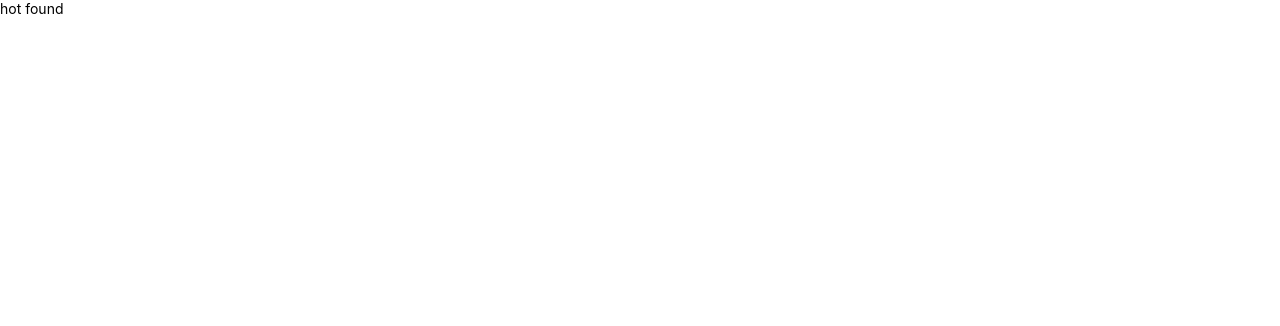
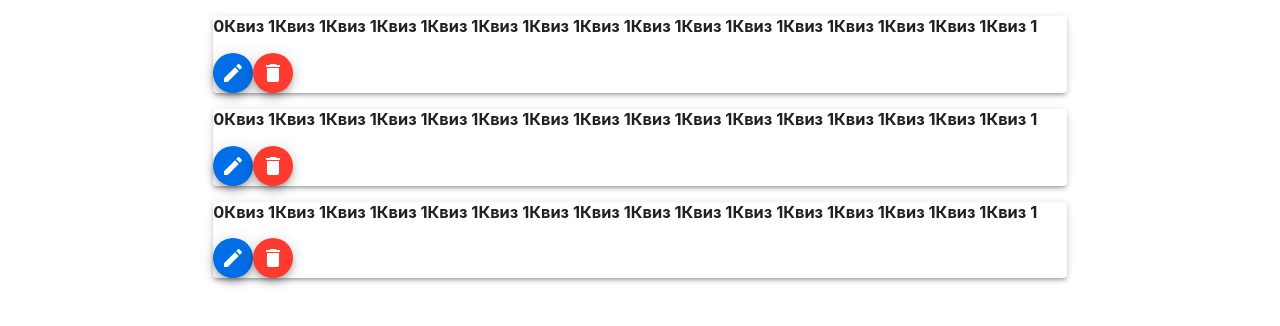
Before and after one commit to MaximKudriavtsev/the-byte-club, a React app: page /quiz-list in a window 1280 px wide. Shown: the top 326 px of the page. Built offline with nearby package versions, Linux system fonts and the light colour scheme.

Commit message:
feature(client): add quiz card

```diff
--- a/src/components/layout.tsx
+++ b/src/components/layout.tsx
@@ -7,12 +7,12 @@ type Props = {
 
 export const Layout: FC<Props> = ({ children }) => {
   return (
-    <Grid container spacing={2}>
-      <Grid item xs={2}></Grid>
-      <Grid item xs={8}>
+    <Grid container>
+      <Grid item xs={1} sm={2}></Grid>
+      <Grid item xs={10} sm={8}>
         {children}
       </Grid>
-      <Grid item xs={2}></Grid>
+      <Grid item xs={1} sm={2}></Grid>
     </Grid>
   );
 };
--- /dev/null
+++ b/src/components/quiz-card/quiz-card.scss
@@ -0,0 +1,33 @@
+@import '/src/media.scss';
+
+.quiz-card {
+  &-wrapper {
+    padding: 10px 20px;
+    margin: 20px;
+    display: flex;
+    flex-direction: row;
+    align-items: center;
+
+    @include phone {
+      display: flex;
+      flex-direction: column;
+    }
+  }
+  &-title {
+    width: 80%;
+
+    @include phone {
+      width: 100%;
+    }
+  }
+
+  &-button:last-child {
+    margin-left: 15px;
+  }
+
+  &-button-wrapper {
+    display: flex;
+    margin-left: auto;
+    padding-left: 15px;
+  }
+}
--- /dev/null
+++ b/src/components/quiz-card/quiz-card.tsx
@@ -0,0 +1,55 @@
+import React, { FC } from 'react';
+import { Quiz, User } from '../../api/types';
+import Paper from '@mui/material/Paper';
+import Button from '@mui/material/Button';
+import Fab from '@mui/material/Fab';
+import ArrowForwardIosIcon from '@mui/icons-material/ArrowForwardIos';
+import DeleteIcon from '@mui/icons-material/Delete';
+import EditIcon from '@mui/icons-material/Edit';
+
+import './quiz-card.scss';
+
+interface QuizCardProps {
+  quiz: Quiz;
+}
+
+const QuizCard: FC<QuizCardProps> = ({ quiz }) => {
+  const user: User = {
+    id: 1,
+    name: 'Dmitry Morozov',
+    isAdmin: true,
+  };
+
+  const runQuiz = () => {
+    console.log(`Run quiz ${quiz.id}`);
+  };
+
+  return (
+    <Paper elevation={3} className='quiz-card-wrapper'>
+      <h3> {quiz.title}</h3>
+      <div className='quiz-card-button-wrapper'>
+        {user.isAdmin ? (
+          <>
+            <Fab color='primary' size='small' className='quiz-card-button'>
+              <EditIcon />
+            </Fab>
+            <Fab color='warning' size='small' className='quiz-card-button'>
+              <DeleteIcon />
+            </Fab>
+          </>
+        ) : (
+          <Button
+            variant='contained'
+            endIcon={<ArrowForwardIosIcon />}
+            onClick={() => runQuiz()}
+            size='small'
+          >
+            Начать
+          </Button>
+        )}
+      </div>
+    </Paper>
+  );
+};
+
+export { QuizCard };
--- a/src/index.tsx
+++ b/src/index.tsx
@@ -10,14 +10,18 @@ import { store } from './store/reducers/store';
 import { Auth } from './pages/auth';
 
 import './index.scss';
+import { QuizList } from './pages/quiz-list';
 
 const muiTheme = createTheme({
   palette: {
     primary: {
-      main: '#ff5317',
+      main: '#006ee6',
     },
     secondary: {
       main: '#0060d0',
+    },
+    warning: {
+      main: '#ff3b30',
     },
   },
 });
@@ -29,6 +33,7 @@ const App = () => {
     <div className='App'>
       <Routes>
         <Route path='/' element={<Auth />} />
+        <Route path='/quiz-list' element={<QuizList />} />
         <Route path='*' element={<div>hot found</div>} />
       </Routes>
     </div>
--- /dev/null
+++ b/src/media.scss
@@ -0,0 +1,17 @@
+@mixin phone {
+  @media (max-width: 420px) {
+    @content;
+  }
+}
+
+@mixin tablet {
+  @media (min-width: 421px) and (max-width: 800px) {
+    @content;
+  }
+}
+
+@mixin phoneTablet {
+  @media (max-width: 800px) {
+    @content;
+  }
+}
--- a/src/pages/quiz-list.tsx
+++ b/src/pages/quiz-list.tsx
@@ -1,5 +1,20 @@
 import React from 'react';
+import { QuizCard } from '../components/quiz-card/quiz-card';
+import { Layout } from '../components/layout';
+import { Quiz } from '../api/types';
 
 export const QuizList = () => {
-  return <div>Quiz list</div>;
+  const Quiz: Quiz = {
+    id: 1,
+    title:
+      '0Квиз 1Квиз 1Квиз 1Квиз 1Квиз 1Квиз 1Квиз 1Квиз 1Квиз 1Квиз 1Квиз 1Квиз 1Квиз 1Квиз 1Квиз 1Квиз 1',
+    questions: [],
+  };
+  return (
+    <Layout>
+      <QuizCard quiz={Quiz} />
+      <QuizCard quiz={Quiz} />
+      <QuizCard quiz={Quiz} />
+    </Layout>
+  );
 };
```
